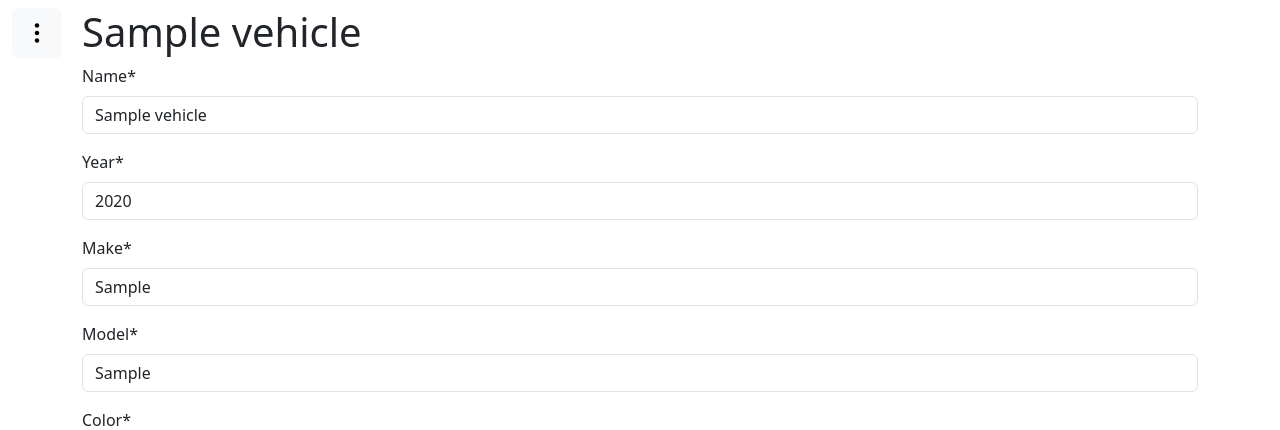
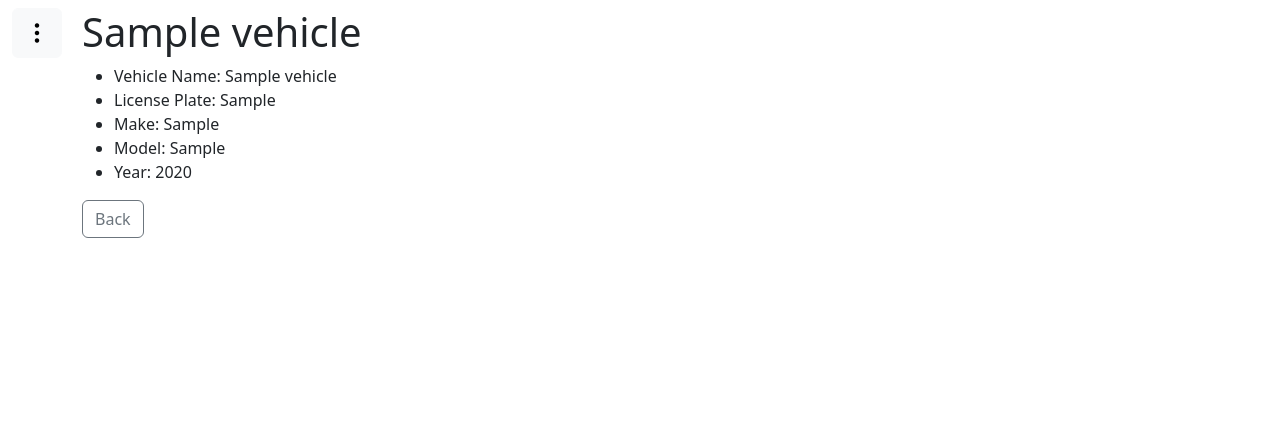
Before and after one commit to dylanm312/cs50x-final-project, a Django app: page /vehicle/1 in a window 1280 px wide. Shown: the top 430 px of the page. After the commit the page ends 238 px from the top, so only its background shows below. Run offline with Django 5.2, Linux system fonts and the light colour scheme; tables that the repository leaves empty hold one stand-in row (values such as "Sample post"); some libraries are stand-ins or nearby versions.

Commit message:
Add Vehicle Detail view

```diff
--- a/ui/templates/ui/index.html
+++ b/ui/templates/ui/index.html
@@ -14,7 +14,7 @@
             <tbody>
                 {% for vehicle in vehicle_list %}
                 <tr>
-                    <td>{{ vehicle.name }}</td>
+                    <td><a href="{% url 'view_vehicle' vehicle.pk %}">{{ vehicle.name }}</a></td>
                     <td>{{ vehicle.license_plate }}</td>
                     <td>
                         <a class="btn btn-primary" href="{% url 'edit_vehicle' vehicle.pk %}" role="button">Edit</a>
--- /dev/null
+++ b/ui/templates/ui/vehicle_detail.html
@@ -0,0 +1,17 @@
+{% extends "ui/base.html" %}
+{% load crispy_forms_tags %}
+
+{% block body %}
+    <h1 class="centered">{{ vehicle.name }}</h1>
+    <div>
+        <ul>
+            <li>Vehicle Name: {{ vehicle.name }}</li>
+            <li>License Plate: {{ vehicle.license_plate }}</li>
+            <li>Make: {{ vehicle.make }}</li>
+            <li>Model: {{ vehicle.model }}</li>
+            <li>Year: {{ vehicle.year }}</li>
+        </ul>
+        <button class="btn btn-outline-secondary d-inline" onClick="javascript:history.go(-1);">Back</button>
+    </div>
+
+{% endblock body %}
--- a/ui/urls.py
+++ b/ui/urls.py
@@ -5,6 +5,7 @@ from . import views
 urlpatterns = [
     path("", views.IndexView.as_view(), name="index"),
     path("vehicle/create", views.VehicleCreateView.as_view(), name="create_vehicle"),
-    path("vehicle/<pk>", views.VehicleUpdateView.as_view(), name="edit_vehicle"),
+    path("vehicle/<pk>/edit", views.VehicleUpdateView.as_view(), name="edit_vehicle"),
+    path("vehicle/<pk>", views.VehicleDetailView.as_view(), name="view_vehicle"),
     path("vehicle/<pk>/delete", views.VehicleDeleteView.as_view(), name="delete_vehicle"),
 ]
--- a/ui/views.py
+++ b/ui/views.py
@@ -23,6 +23,14 @@ class VehicleUpdateView(generic.edit.UpdateView):
     template_name_suffix = "_form"
     success_url = "/"
 
+class VehicleDetailView(generic.DetailView):
+    model = Vehicle
+    template_name_suffix = "_detail"
+    success_url = "/"
+
+    def get_context_data(self, **kwargs):
+        return super().get_context_data(**kwargs)
+
 class VehicleDeleteView(generic.DeleteView):
     model = Vehicle
     success_url = "/"
```
